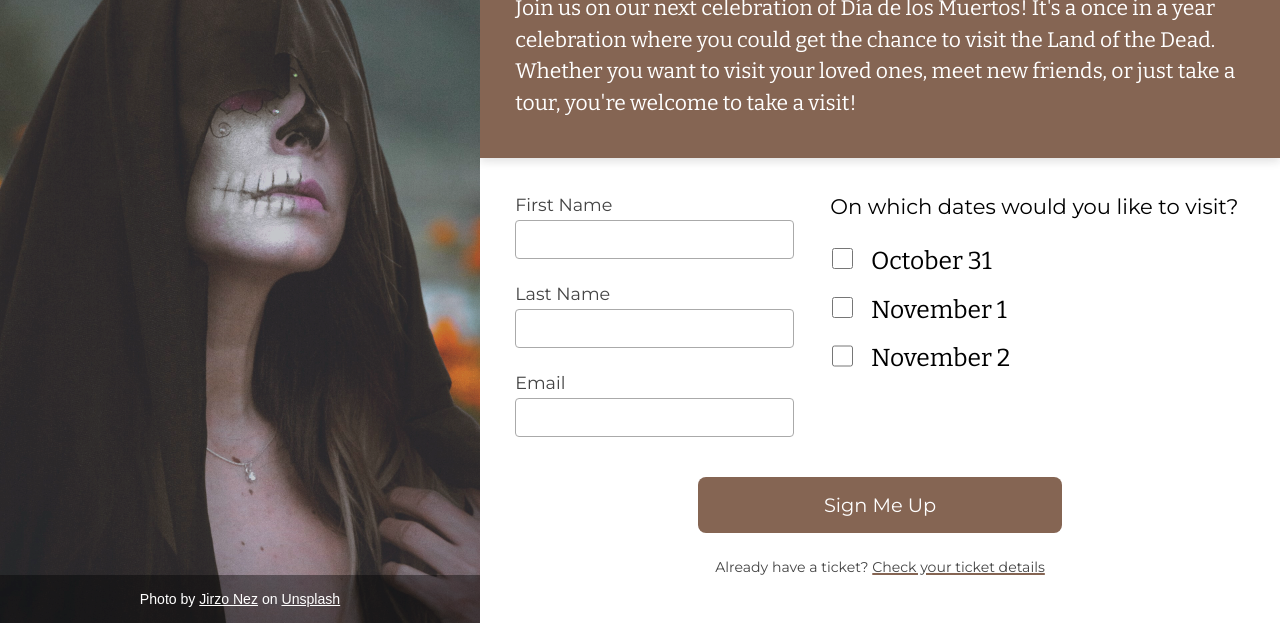
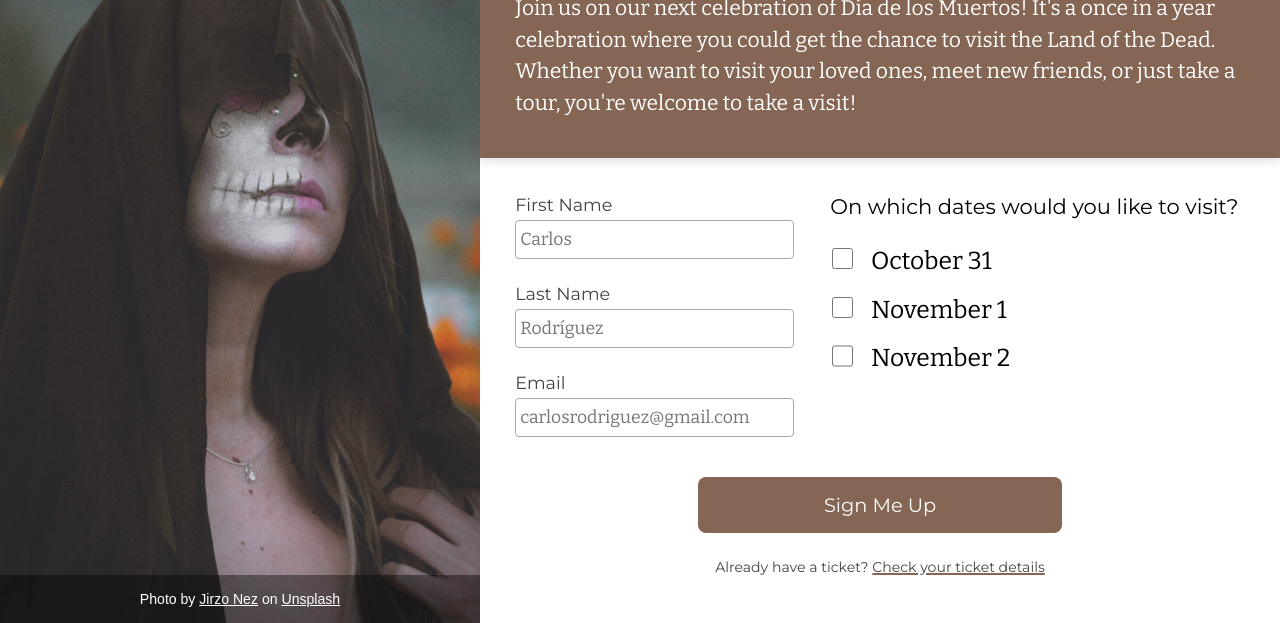
Before and after one commit to SaiKiru/odin-sign-up-form, a plain HTML site: page index.html in a window 1280 px wide. Shown: the part 177-800 px from the top of the page. Drawn offline with nearby package versions, Linux system fonts and the light colour scheme.

Commit message:
Add input placeholders

```diff
--- a/index.html
+++ b/index.html
@@ -29,15 +29,15 @@
         <div>
           <div>
             <label for="form-first-name">First Name</label>
-            <input type="text" id="form-first-name" name="firstName">
+            <input type="text" id="form-first-name" name="firstName" placeholder="Carlos">
           </div>
           <div>
             <label for="form-last-name">Last Name</label>
-            <input type="text" id="form-last-name" name="lastName">
+            <input type="text" id="form-last-name" name="lastName" placeholder="Rodríguez">
           </div>
           <div>
             <label for="form-email">Email</label>
-            <input type="email" id="form-email" name="email">
+            <input type="email" id="form-email" name="email" placeholder="carlosrodriguez@gmail.com">
           </div>
         </div>
         <div>
```
